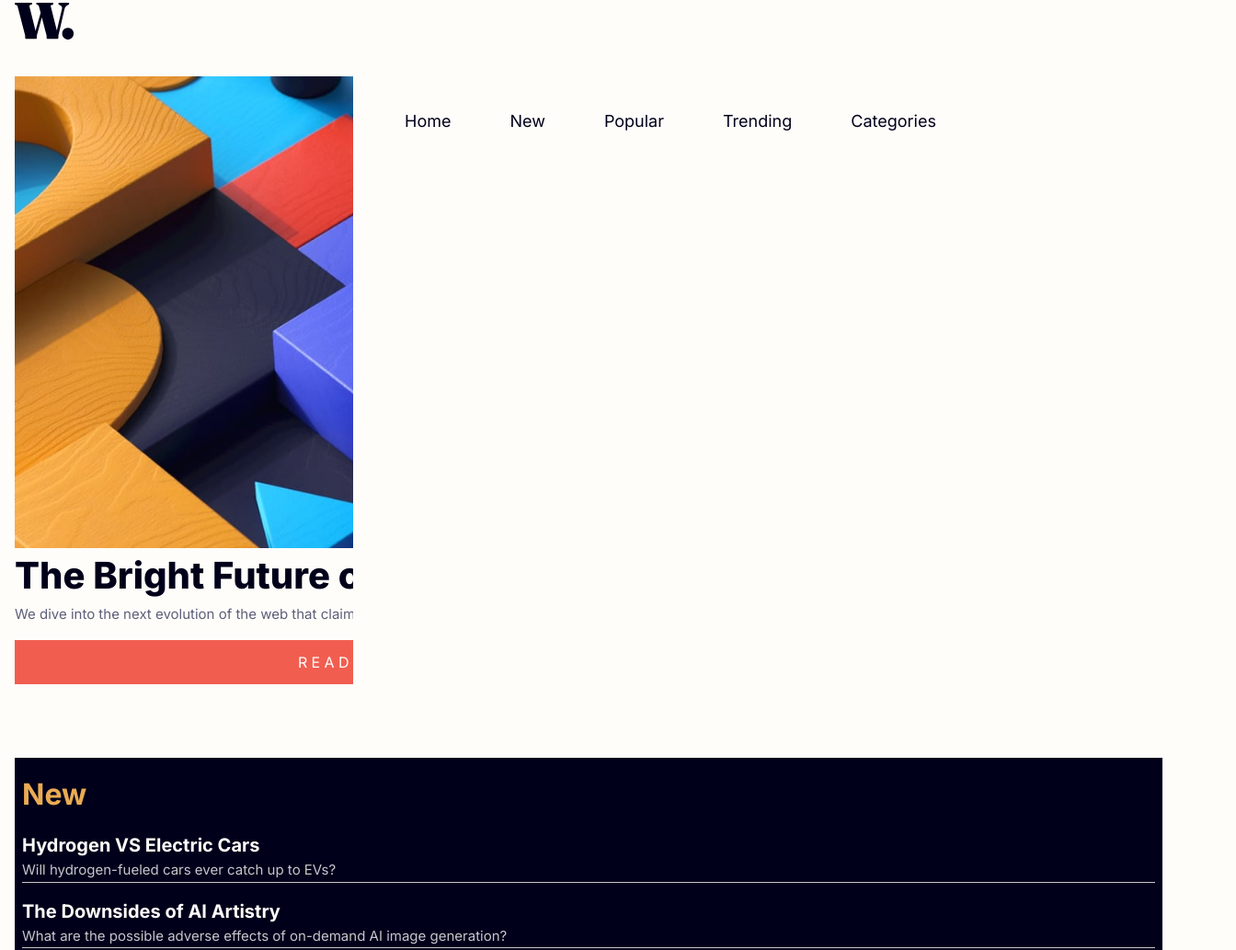
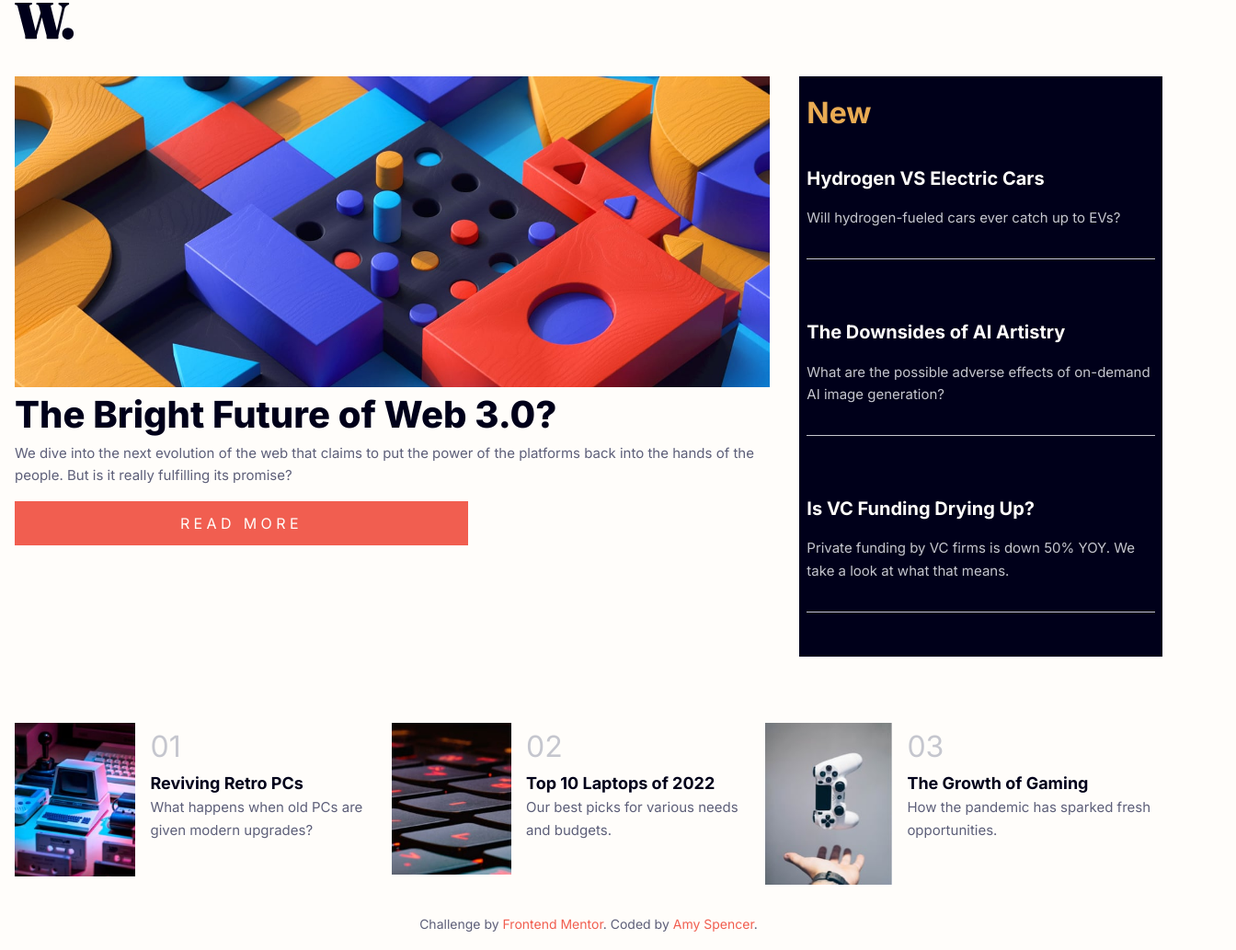
Before and after one commit to amyspencerproject/news-homepage, a plain HTML site: page index.html in a window 1280 px wide. Shown: the part 25-1058 px from the top of the page at 92% size, 1344 px wide, since content can reach past the window. Drawn offline with Linux system fonts and the light colour scheme.

Commit message:
Styled grid elements for main, desktop view.

```diff
--- a/index.html
+++ b/index.html
@@ -33,14 +33,14 @@
       <img src="./assets/images/logo.svg" alt="" class="header-logo" />
 
       <nav>
-        <button class="nav-hamburger">
+        <button class="hide nav-hamburger">
           <img
             src="./assets/images/icon-menu.svg"
             alt="open expanded navigation"
           />
         </button>
 
-        <div class="hide modal-content">
+        <div class="modal-content">
           <button class="nav-close">
             <img
               src="./assets/images/icon-menu-close.svg"
--- a/styles.css
+++ b/styles.css
@@ -124,6 +124,7 @@ nav {
   grid-template-columns: minmax(2rem, 10rem) 1fr;
   /* grid-template-columns: 2fr 1fr; */
   grid-template-rows: 1fr;
+  overflow: clip;
   position: absolute;
   right: -5%;
   top: 45%;
@@ -222,7 +223,7 @@ nav {
 }
 
 .headline {
-  margin: 1rem 0;
+  margin: 2rem 0;
   border-bottom: solid 1px var(--grayish-blue);
 }
 
@@ -231,6 +232,10 @@ nav {
   font-weight: 700;
   color: var(--off-white);
   text-decoration: none;
+}
+
+.headline-text {
+  margin: 1rem 0 2rem 0;
 }
 
 .headline-title a:hover {
@@ -299,8 +304,11 @@ nav {
   }
 
   .modal-content {
-    display: block;
+    display: none;
     padding: 0;
+    margin: 0;
+    right: 0;
+    top: 0;
   }
 
   .nav-list {
@@ -315,4 +323,39 @@ nav {
   .nav-close {
     display: none;
   }
+
+  .headlines {
+    grid-template-columns: 2fr 1fr;
+
+    /* auto works so does 240px or 15rem */
+    grid-template-rows: 1fr auto;
+
+    /* Why doesn't 1 fr work? */
+    /* grid-template-rows: 1fr 1fr; */
+  }
+
+  .feature-wrapper {
+    grid-column: 1 / 2;
+    grid-row: 1 / 2;
+    display: grid;
+    align-self: start;
+  }
+
+  .new-wrapper {
+    grid-column: 2 / -1;
+    grid-row: 1 / 2;
+    display: grid;
+    align-self: start;
+  }
+
+  .top-three {
+    grid-column: 1 / -1;
+    grid-row: 2 / -1;
+    grid-template-rows: auto;
+    align-self: start;
+  }
+
+  .top-three-article {
+    grid-row: 1 / -1;
+  }
 }
```
